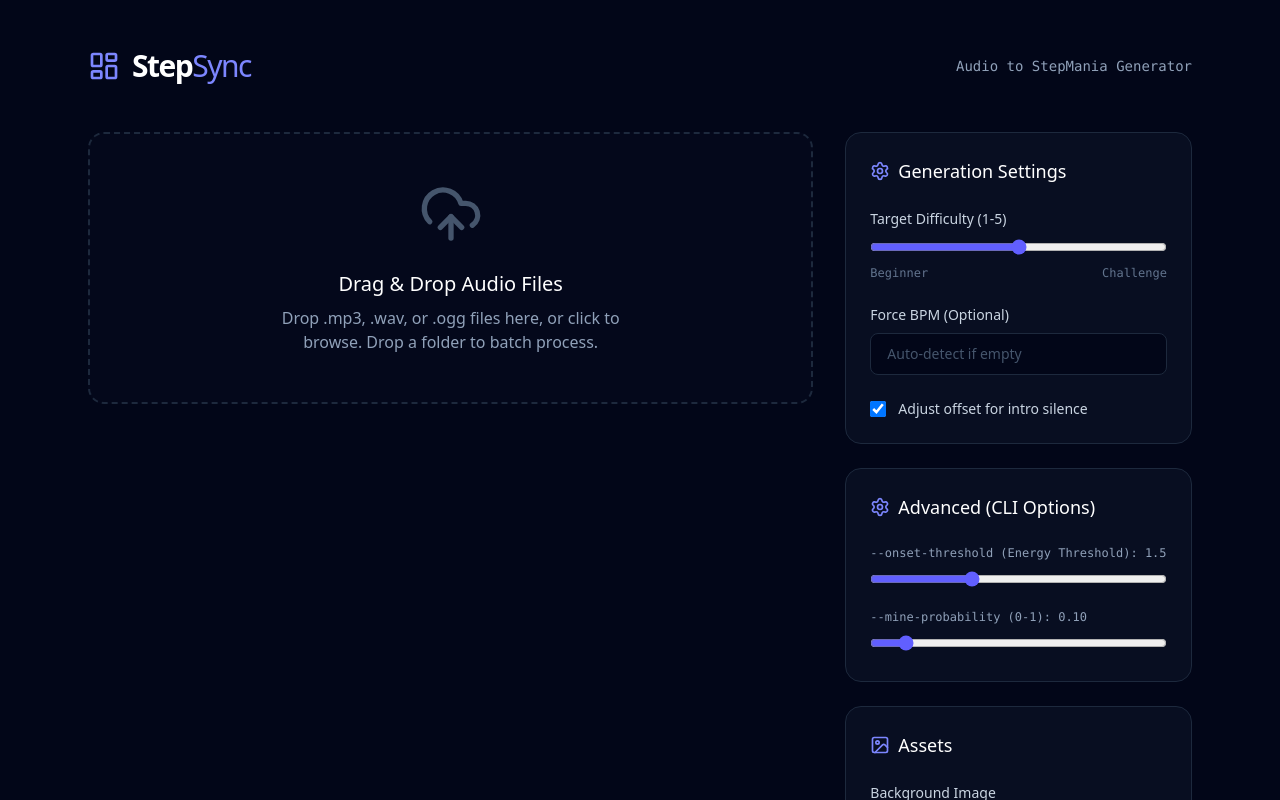
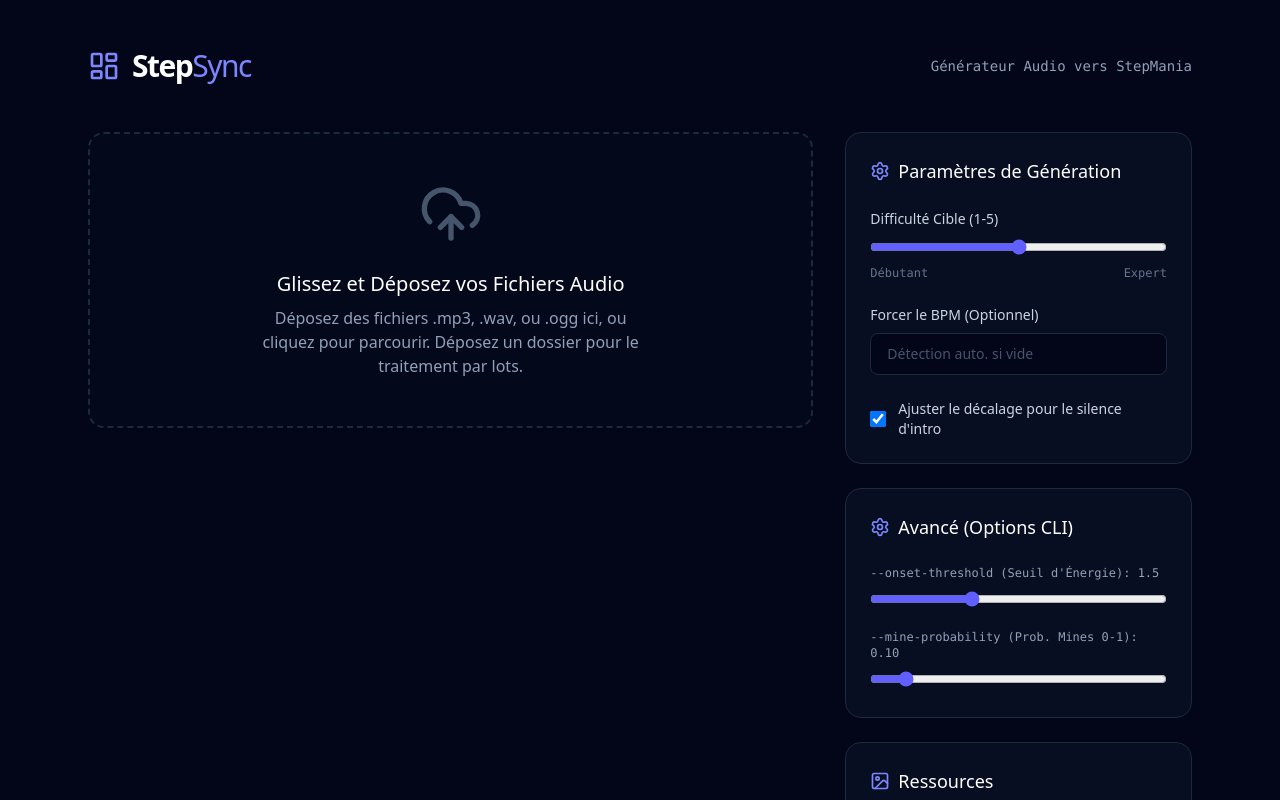
Before and after one commit to moonback/StepSync---Audio-to-StepMania, a React (Vite) app: page / in a window 1280 px wide. Shown: the top 800 px of the page. Built offline with nearby package versions, Linux system fonts and the light colour scheme.

Commit message:
feat: Localize app to French
Translate UI elements and metadata to French, improving accessibility for French-speaking users.

```diff
--- a/metadata.json
+++ b/metadata.json
@@ -1,5 +1,5 @@
 {
-  "name": "StepSync - Audio to StepMania",
-  "description": "Convert audio files to StepMania .sm levels with automatic BPM detection and step generation.",
+  "name": "StepSync - Audio vers StepMania",
+  "description": "Convertit les fichiers audio en niveaux StepMania avec détection automatique du BPM et génération de pas.",
   "requestFramePermissions": []
 }
--- a/src/App.tsx
+++ b/src/App.tsx
@@ -97,7 +97,7 @@ export default function App() {
       );
     } catch (e) {
       console.error(e);
-      alert('Failed to process and export. Please check console for details.');
+      alert('Échec du traitement et de l\'exportation. Veuillez vérifier la console pour plus de détails.');
     } finally {
       setIsProcessing(false);
     }
@@ -115,7 +115,7 @@ export default function App() {
               Step<span className="text-indigo-400 font-normal">Sync</span>
             </h1>
           </div>
-          <p className="text-sm font-mono text-slate-400">Audio to StepMania Generator</p>
+          <p className="text-sm font-mono text-slate-400">Générateur Audio vers StepMania</p>
         </header>
 
         <div className="grid grid-cols-1 lg:grid-cols-3 gap-8">
@@ -138,9 +138,9 @@ export default function App() {
                 onChange={handleFileSelect}
               />
               <UploadCloud className={`w-16 h-16 mb-6 ${isHovering ? 'text-indigo-400' : 'text-slate-600'}`} />
-              <h2 className="text-xl font-medium text-white mb-2">Drag & Drop Audio Files</h2>
+              <h2 className="text-xl font-medium text-white mb-2">Glissez et Déposez vos Fichiers Audio</h2>
               <p className="text-slate-400 text-center max-w-sm">
-                Drop .mp3, .wav, or .ogg files here, or click to browse. Drop a folder to batch process.
+                Déposez des fichiers .mp3, .wav, ou .ogg ici, ou cliquez pour parcourir. Déposez un dossier pour le traitement par lots.
               </p>
             </div>
 
@@ -148,7 +148,7 @@ export default function App() {
               <div className="space-y-4">
                 <h3 className="text-lg font-medium text-white flex items-center">
                   <Music className="w-5 h-5 mr-2 text-indigo-400" />
-                  Queue ({songs.length})
+                  File d'attente ({songs.length})
                 </h3>
                 <div className="space-y-3">
                   {songs.map(song => (
@@ -156,7 +156,7 @@ export default function App() {
                       <button
                         onClick={() => removeSong(song.id)}
                         className="absolute top-3 right-3 text-slate-500 hover:text-red-400 opacity-0 group-hover:opacity-100 transition-opacity"
-                        title="Remove"
+                        title="Retirer"
                       >
                         <X className="w-5 h-5" />
                       </button>
@@ -179,13 +179,13 @@ export default function App() {
             <div className="p-6 bg-slate-900/50 border border-slate-800 rounded-2xl">
               <h3 className="text-lg font-medium text-white flex items-center mb-6">
                 <Settings className="w-5 h-5 mr-2 text-indigo-400" />
-                Generation Settings
+                Paramètres de Génération
               </h3>
 
               <div className="space-y-6">
                 <div>
                   <label className="block text-sm font-medium text-slate-300 mb-2">
-                    Target Difficulty (1-5)
+                    Difficulté Cible (1-5)
                   </label>
                   <input
                     type="range"
@@ -195,18 +195,18 @@ export default function App() {
                     className="w-full accent-indigo-500"
                   />
                   <div className="flex justify-between text-xs text-slate-500 mt-1 font-mono">
-                    <span>Beginner</span>
-                    <span>Challenge</span>
+                    <span>Débutant</span>
+                    <span>Expert</span>
                   </div>
                 </div>
 
                 <div>
                   <label className="block text-sm font-medium text-slate-300 mb-2">
-                    Force BPM (Optional)
+                    Forcer le BPM (Optionnel)
                   </label>
                   <input
                     type="number"
-                    placeholder="Auto-detect if empty"
+                    placeholder="Détection auto. si vide"
                     value={bpmOverride}
                     onChange={(e) => setBpmOverride(e.target.value)}
                     className="w-full bg-slate-950 border border-slate-800 rounded-lg px-4 py-2.5 text-sm text-white placeholder-slate-600 focus:outline-none focus:border-indigo-500 focus:ring-1 focus:ring-indigo-500"
@@ -222,7 +222,7 @@ export default function App() {
                     className="w-4 h-4 rounded border-slate-800 bg-slate-950 text-indigo-500 focus:ring-indigo-500 focus:ring-offset-slate-900"
                   />
                   <label htmlFor="trimSilence" className="text-sm font-medium text-slate-300">
-                    Adjust offset for intro silence
+                    Ajuster le décalage pour le silence d'intro
                   </label>
                 </div>
               </div>
@@ -231,15 +231,15 @@ export default function App() {
             <div className="p-6 bg-slate-900/50 border border-slate-800 rounded-2xl">
               <h3 className="text-lg font-medium text-white flex items-center mb-6">
                 <Settings className="w-5 h-5 mr-2 text-indigo-400" />
-                Advanced (CLI Options)
+                Avancé (Options CLI)
               </h3>
               <div className="space-y-4">
                 <div>
-                  <label className="block text-xs font-mono text-slate-400 mb-2">--onset-threshold (Energy Threshold): {onsetThreshold.toFixed(1)}</label>
+                  <label className="block text-xs font-mono text-slate-400 mb-2">--onset-threshold (Seuil d'Énergie): {onsetThreshold.toFixed(1)}</label>
                   <input type="range" min="1.0" max="2.5" step="0.1" value={onsetThreshold} onChange={e => setOnsetThreshold(parseFloat(e.target.value))} className="w-full accent-indigo-500" />
                 </div>
                 <div>
-                  <label className="block text-xs font-mono text-slate-400 mb-2">--mine-probability (0-1): {mineProbability.toFixed(2)}</label>
+                  <label className="block text-xs font-mono text-slate-400 mb-2">--mine-probability (Prob. Mines 0-1): {mineProbability.toFixed(2)}</label>
                   <input type="range" min="0" max="1" step="0.05" value={mineProbability} onChange={e => setMineProbability(parseFloat(e.target.value))} className="w-full accent-indigo-500" />
                 </div>
               </div>
@@ -248,28 +248,28 @@ export default function App() {
             <div className="p-6 bg-slate-900/50 border border-slate-800 rounded-2xl">
               <h3 className="text-lg font-medium text-white flex items-center mb-6">
                 <ImageIcon className="w-5 h-5 mr-2 text-indigo-400" />
-                Assets
+                Ressources
               </h3>
               <div className="space-y-4">
                 <div>
-                  <label className="block text-sm font-medium text-slate-300 mb-2">Background Image</label>
+                  <label className="block text-sm font-medium text-slate-300 mb-2">Image d'arrière-plan</label>
                   <input
                     type="file"
                     accept="image/png, image/jpeg"
                     onChange={(e) => e.target.files && setBgImageFile(e.target.files[0])}
                     className="block w-full text-sm text-slate-500 file:mr-4 file:py-2 file:px-4 file:rounded-full file:border-0 file:text-sm file:font-semibold file:bg-slate-800 file:text-indigo-400 hover:file:bg-slate-700 cursor-pointer"
                   />
-                 {bgImageFile && <p className="text-xs text-slate-400 mt-2 truncate">Selected: {bgImageFile.name}</p>}
+                 {bgImageFile && <p className="text-xs text-slate-400 mt-2 truncate">Sélectionné : {bgImageFile.name}</p>}
                 </div>
                 <div>
-                  <label className="block text-sm font-medium text-slate-300 mb-2">Banner Image</label>
+                  <label className="block text-sm font-medium text-slate-300 mb-2">Image de Bannière</label>
                   <input
                     type="file"
                     accept="image/png, image/jpeg"
                     onChange={(e) => e.target.files && setBannerImageFile(e.target.files[0])}
                     className="block w-full text-sm text-slate-500 file:mr-4 file:py-2 file:px-4 file:rounded-full file:border-0 file:text-sm file:font-semibold file:bg-slate-800 file:text-indigo-400 hover:file:bg-slate-700 cursor-pointer"
                   />
-                  {bannerImageFile && <p className="text-xs text-slate-400 mt-2 truncate">Selected: {bannerImageFile.name}</p>}
+                  {bannerImageFile && <p className="text-xs text-slate-400 mt-2 truncate">Sélectionné : {bannerImageFile.name}</p>}
                 </div>
               </div>
             </div>
@@ -288,12 +288,12 @@ export default function App() {
               {isProcessing ? (
                 <>
                   <div className="w-5 h-5 border-2 border-white/20 border-t-white rounded-full animate-spin mr-3" />
-                  Generating Beats...
+                  Génération des Pas...
                 </>
               ) : (
                 <>
                   <Download className="w-6 h-6 mr-2" />
-                  Export .sm Pack
+                  Exporter le Pack .sm
                 </>
               )}
             </button>
--- a/src/components/WaveformPreview.tsx
+++ b/src/components/WaveformPreview.tsx
@@ -20,7 +20,7 @@ export function WaveformPreview({ file }: { file: File }) {
       ctx.fillRect(0, 0, width, height);
       ctx.fillStyle = '#818cf8';
       ctx.font = '12px Inter';
-      ctx.fillText('Analyzing audio...', 10, height / 2);
+      ctx.fillText('Analyse de l\'audio...', 10, height / 2);
 
       let audioCtx: AudioContext | null = null;
       try {
```
